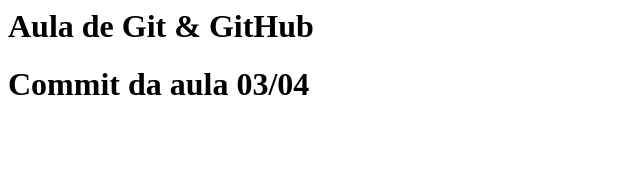
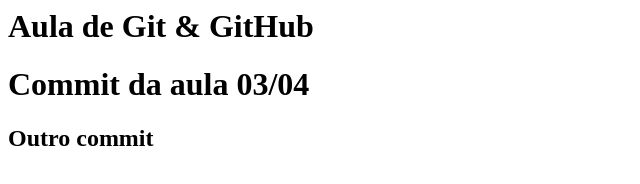
Before and after one commit to andrepetrella/website, a plain HTML site: page index.html in a window 1280 px wide. Shown: the whole page, without its empty margins (0-640 px from the left). Drawn offline with Linux system fonts and the light colour scheme.

Commit message:
Tercera alteração

```diff
--- a/index.html
+++ b/index.html
@@ -6,5 +6,6 @@
   <body>
     <h1>Aula de Git & GitHub</h1>
 	<h1>Commit da aula 03/04</h1>
+	<h2>Outro commit</h2>
   </body>
 </html>
```
